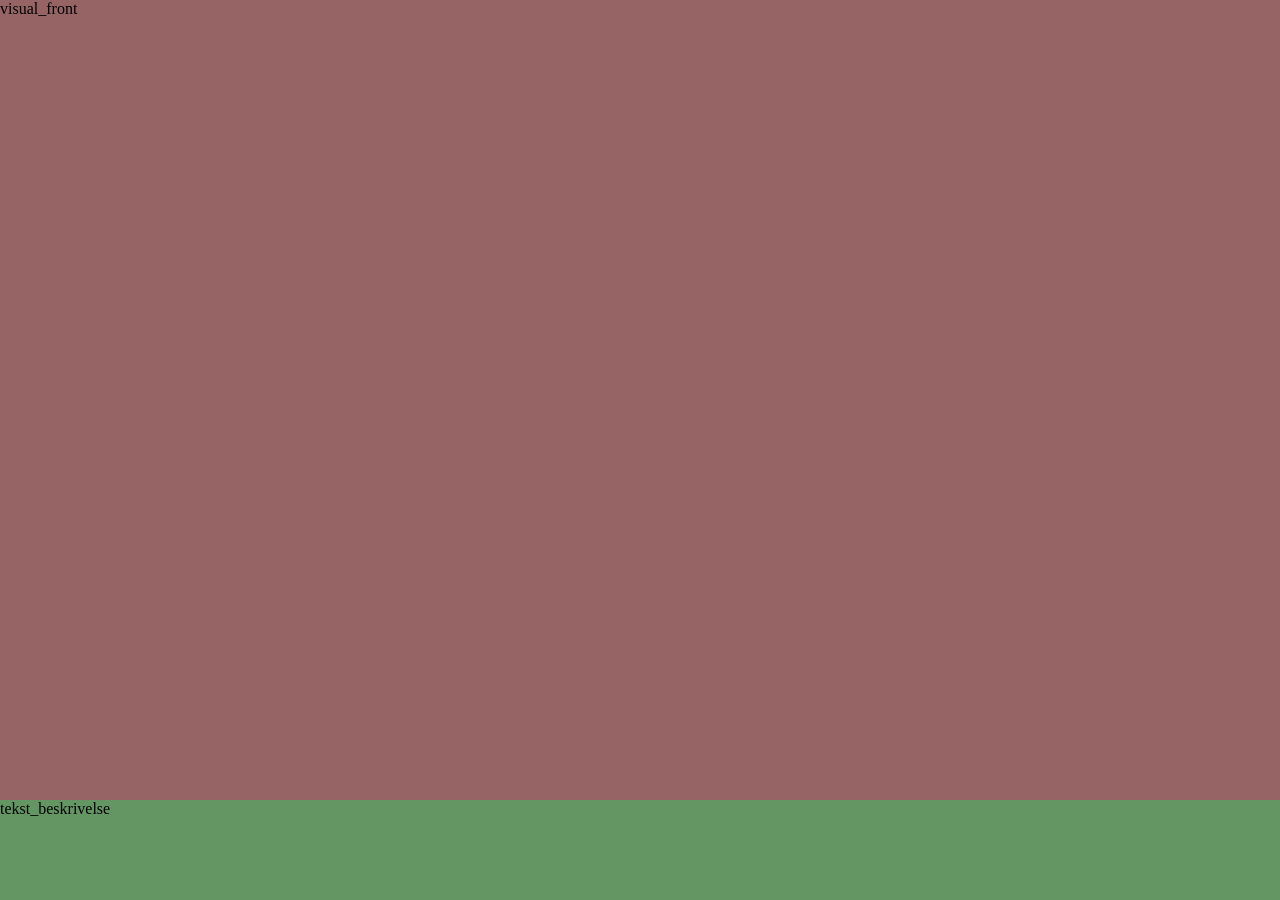
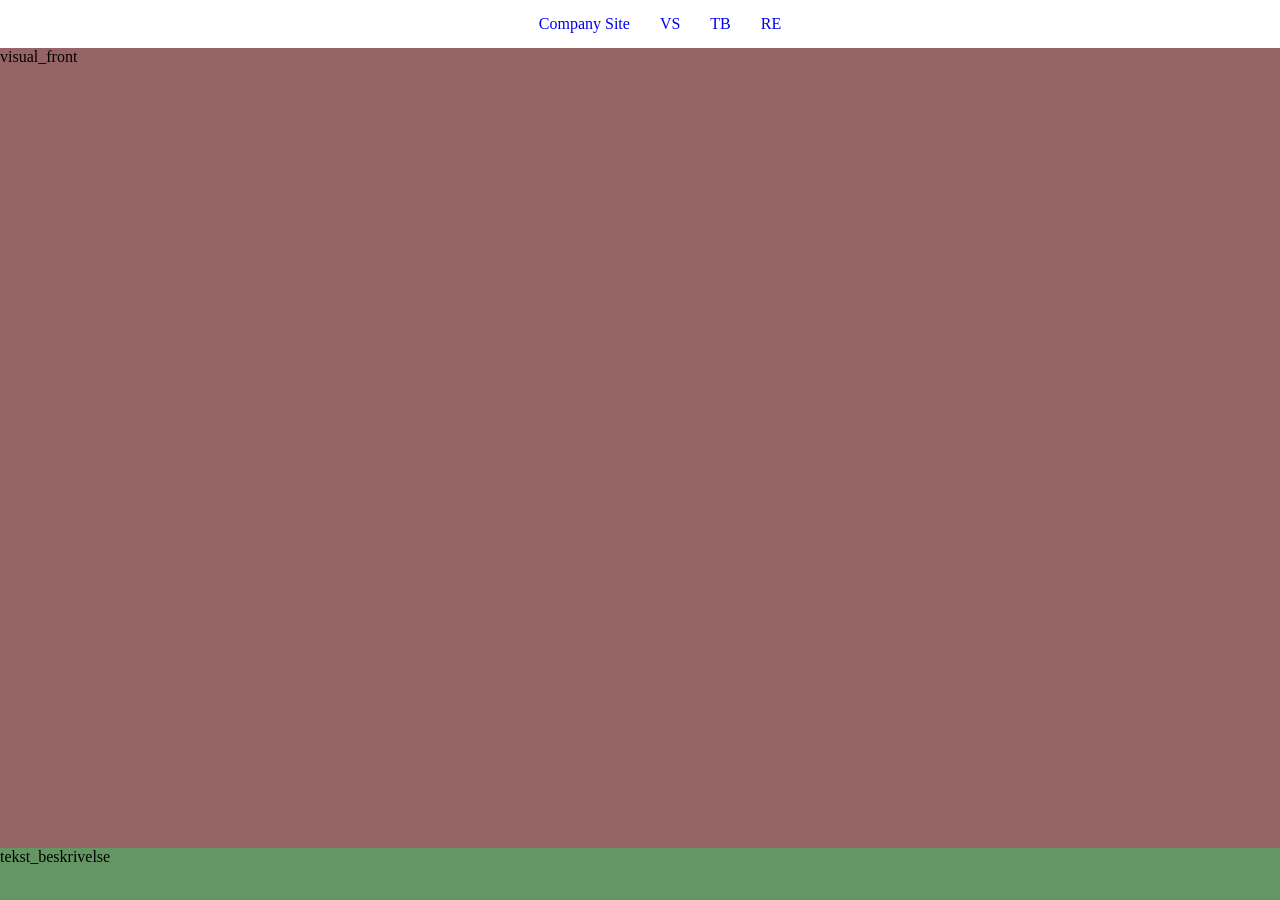
Before and after one commit to Lillefyren/GruppeC4Artifact, a plain HTML site: page index.html in a window 1280 px wide. Shown: the top 900 px of the page. Drawn offline with Linux system fonts and the light colour scheme.

Commit message:
added nav til side

```diff
--- a/assets/css/index.css
+++ b/assets/css/index.css
@@ -10,6 +10,33 @@
   margin: 0;
 }
 
+/* menu starter her*/
+nav {
+  background: white;
+  margin: 0;
+  width: 100%;
+  display: flex;
+}
+
+ul {
+  margin: auto;
+  display: flex;
+  list-style: none;
+}
+
+li {
+  text-align: center;
+  background-color: white;
+  margin: auto;
+  padding: 15px;
+  display: block;
+}
+
+a {
+  text-decoration: none;
+}
+
+/*menu slutter her*/
 
 #visual_front, #tekst_beskrivelse, #product_listing{
   position: absolute;
--- a/index.html
+++ b/index.html
@@ -7,6 +7,15 @@
 </head>
 
 <body>
+<!--added nav som videre arbejdes by Vy-->
+  <nav>
+    <ul>
+      <li><a href="#">Company Site</a></li>
+      <li><a href="#">VS</a></li>
+      <li><a href="#">TB</a></li>
+      <li><a href="#">RE</a></li>
+    </ul>
+  </nav>
 
 <!--screen_wrap class laver screen fit
 de første ID's der ligger under kan manipuleres og placeres frit i-->
```
